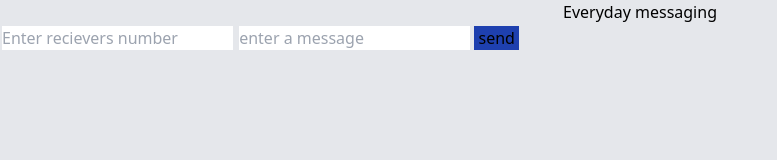
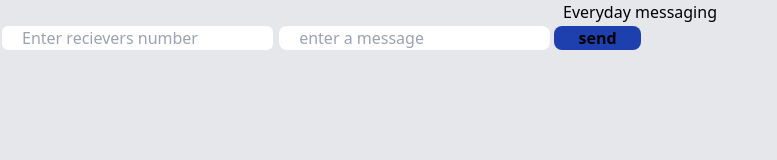
Before and after one commit to papakowdadson/MessagingAppWithNode, a website: page views/index.html in a window 1280 px wide. Shown: the whole page, without its empty margins (0-777 px from the left). Drawn offline with nearby package versions, Linux system fonts and the light colour scheme.

Commit message:
fixed all bugs with additional styling

```diff
--- a/app.js
+++ b/app.js
@@ -1,22 +1,26 @@
+require('dotenv').config({path:__dirname+'/d.env'});
 const express = require("express");
 const ejs = require("ejs");
 const bodyParser = require("body-parser");
 const socketio = require("socket.io");
 const path = require('path')
 const { Vonage } = require("@vonage/server-sdk");
-const dotenv = require('dotenv');
 
-dotenv.config();
+const app = express();
+
+console.log(process.env)
+console.log(`${process.env.VONAGEAPIKEY}`)
+console.log(process.env.VONAGEAPISECRET)
 
 const vonage = new Vonage({
   apiKey: process.env.VONAGE_API_KEY,
   apiSecret: process.env.VONAGE_API_SECRET
 })
 
-console.log(`${process.env.VONAGE_API_KEY}`)
-console.log(process.env.VONAGE_API_SECRET)
 
-const app = express();
+
+
+
 
 //template engine
 app.set('views', path.join(__dirname, 'views'));
--- a/package.json
+++ b/package.json
@@ -5,7 +5,7 @@
   "main": "app.js",
   "scripts": {
     "test": "echo \"Error: no test specified\" && exit 1",
-    "start": "nodemon app.js",
+    "start": "set NODE_ENV=dev && nodemon app.js",
     "tailwind:css": "npx tailwindcss -i public/styles/tailwind.css -o public/styles/style.css --watch"
   },
   "author": "",
--- a/views/index.html
+++ b/views/index.html
@@ -10,9 +10,9 @@
 <body class="bg-gray-200">
     <div class="container">
     <h1 class="text-center" >Everyday messaging</h1>
-    <input type="tel" name="number" id="number" placeholder="Enter recievers number" class="border-3 border-purple md:border-2" />
-    <input type="text" name="message" id="message" placeholder="enter a message" />
-    <input type="button" id='button' value=" send " class="bg-blue-800">
+    <input type="tel" name="number" id="number" placeholder="Enter recievers number" class="border-3 rounded-lg border-purple md:border-2 px-5" />
+    <input type="text" name="message" id="message" placeholder="enter a message" class=" rounded-lg border-3 px-5 " />
+    <input type="button" id='button' value=" send " class="bg-blue-800 rounded-lg px-5 font-bold ">
     </div>
     <script src="/main.js"></script>
     <script src="/socket.io/client-dist/socket.io.js"></script>
```
Also changed, not shown: public/styles/style.css, 1 other file.
